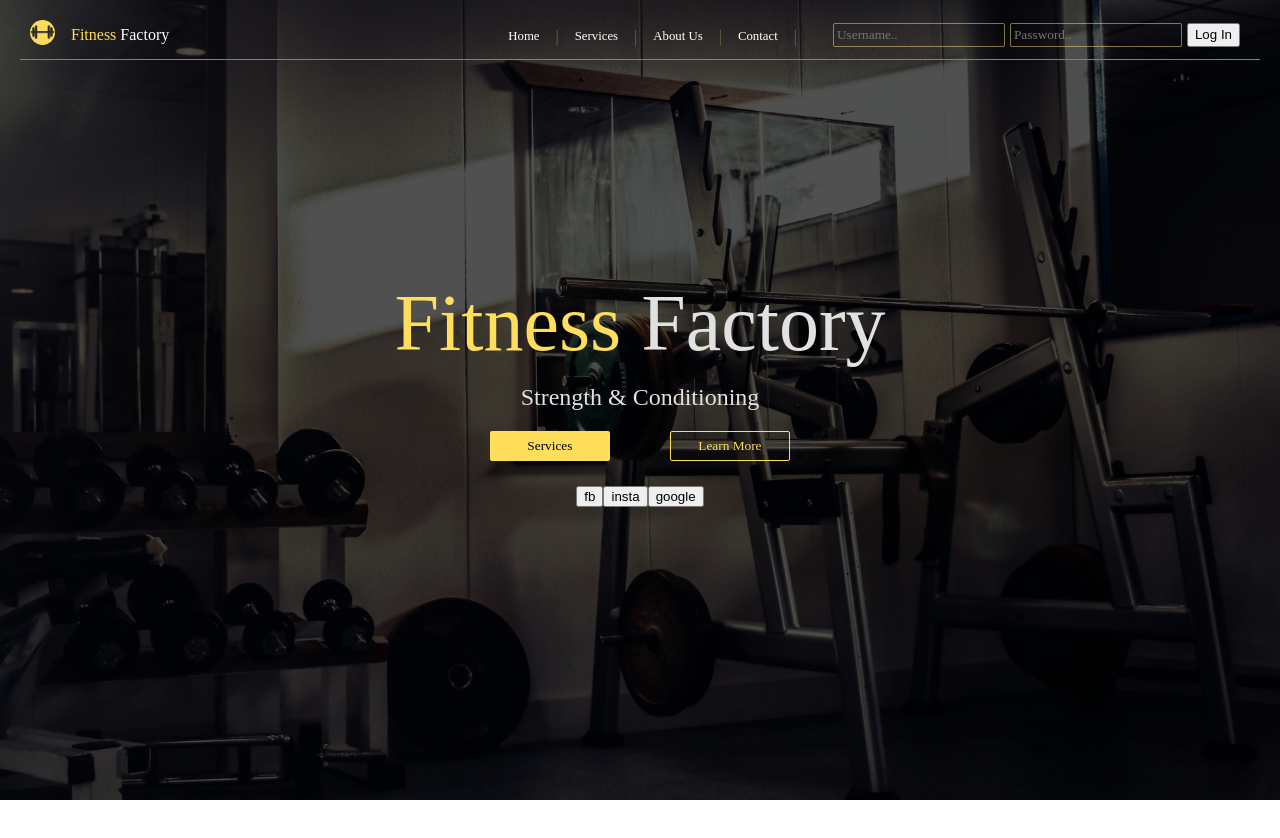
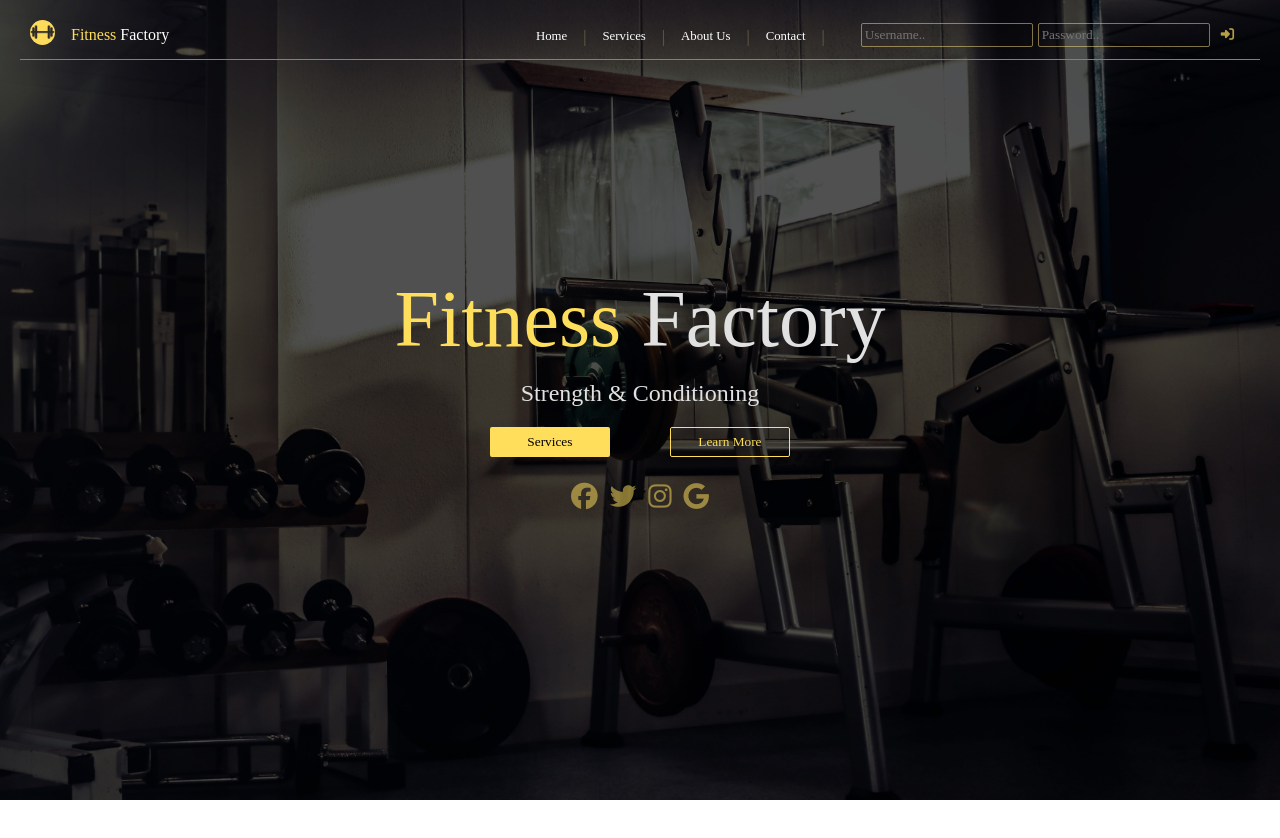
Before and after one commit to RMIT-SEPT/majorproject-1-fri-10-30-3, a React app in the folder FrontEnd/: page / in a window 1280 px wide. Shown: the top 838 px of the page. Built offline with nearby package versions, Linux system fonts and the light colour scheme.

Commit message:
adding icons to landing

```diff
--- a/FrontEnd/public/index.html
+++ b/FrontEnd/public/index.html
@@ -3,6 +3,7 @@
   <head>
     <meta charset="utf-8">
     <meta name="viewport" content="width=device-width, initial-scale=1">
+    <script src="https://kit.fontawesome.com/ee8180a44b.js" crossorigin="anonymous"></script>
     <title>Fitness Factory</title>
   </head>
   <body>
--- a/FrontEnd/src/components/Header/Header.css
+++ b/FrontEnd/src/components/Header/Header.css
@@ -76,6 +76,27 @@
   outline: none;
 }
 
+.header-login {
+  background-color: transparent;
+  border: none;
+}
+
+.header-login:focus {
+  outline: none;
+}
+
+.header-login-icon {
+  color: #fedd5bb4;
+}
+
+.header-login-icon:hover {
+  color: #fede5b;
+}
+
+.header-login-icon:active {
+  color: #ccb248;
+}
+
 a:link {
   text-decoration: none;
 }
--- a/FrontEnd/src/components/Header/Header.js
+++ b/FrontEnd/src/components/Header/Header.js
@@ -23,7 +23,7 @@ const Header = () => (
       <div className="header-inner-content login-fields">
         <input type="text" placeholder="Username.."></input>
         <input type="text" placeholder="Password.."></input>
-        <button>Log In</button>
+        <button className="header-login"><i className="header-login-icon fas fa-sign-in-alt"></i></button>
       </div>
     </div>
 
--- a/FrontEnd/src/components/Home/Home.css
+++ b/FrontEnd/src/components/Home/Home.css
@@ -116,3 +116,25 @@
 .landing-contact {
   background-color: white;
 }
+
+.landing-socials {
+  background-color: transparent;
+  border: none;
+}
+
+.landing-socials:focus {
+  outline: none;
+}
+
+.landing-social-action {
+  color: #fedd5b86;
+  font-size: 2em;
+}
+
+.landing-social-action:hover {
+  color: #fede5b;
+}
+
+.landing-social-action:active {
+  color: #ccb248;
+}
--- a/FrontEnd/src/components/Home/Home.js
+++ b/FrontEnd/src/components/Home/Home.js
@@ -22,9 +22,10 @@ const Home = () => (
 
         {/* Socials */}
         <div className="landing-box-socials">
-          <button>fb</button>
-          <button>insta</button>
-          <button>google</button>
+          <button className="landing-socials"><i className="landing-social-action fab fa-facebook"></i></button>
+          <button className="landing-socials"><i className="landing-social-action fab fa-twitter"></i></button>
+          <button className="landing-socials"><i className="landing-social-action fab fa-instagram"></i></button>
+          <button className="landing-socials"><i className="landing-social-action fab fa-google"></i></button>
         </div>
 
       </div>
```
